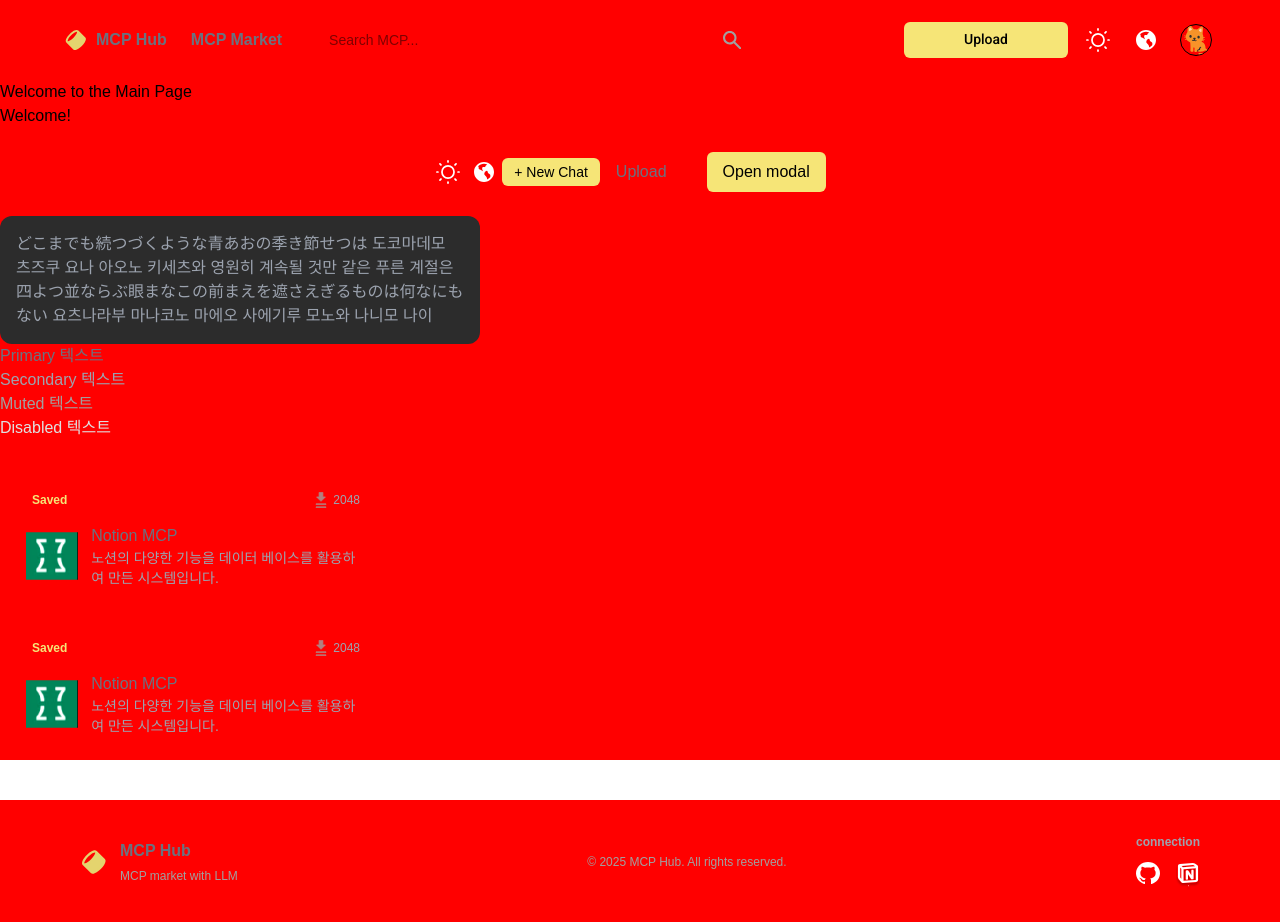
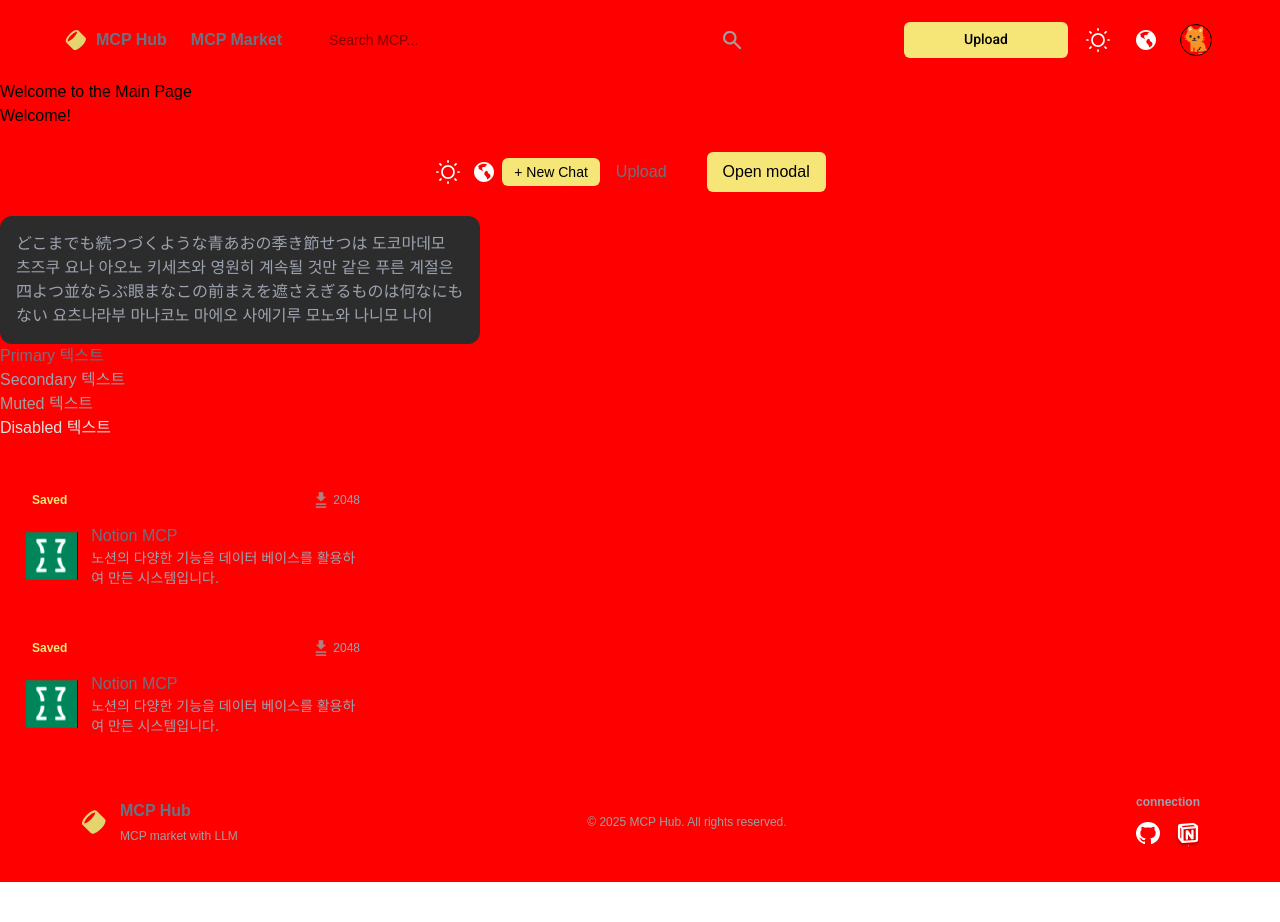
Before and after one commit to 8LOWUP/mcp-hub-FE, a Next.js app: page /en in a window 1280 px wide. After the commit the page ends 882 px from the top, so only its background shows below. Built offline with nearby package versions, Linux system fonts and the light colour scheme; a web font is replaced by a local one.

Commit message:
:recycle: refactor: 페이지 공통 래퍼 min-w-[375px] 적용

```diff
--- a/src/app/[locale]/layout.tsx
+++ b/src/app/[locale]/layout.tsx
@@ -1,4 +1,4 @@
-import "../globals.css"; // ★ 전역 스타일 추가
+import "../globals.css";
 import { NextIntlClientProvider } from "next-intl";
 import { getMessages } from "next-intl/server";
 import { ThemeProvider } from "@/contexts/theme-provider";
@@ -13,26 +13,22 @@ export default async function RootLayout({
     params: Promise<{ locale: string }>;
 }) {
     const { locale } = await params;
-
-  // 메시지 불러오기
     const messages = await getMessages();
 
     return (
         <html lang={locale} className="dark" suppressHydrationWarning>
-      <body>
+        <body className="min-h-screen flex flex-col">       {/* ✅ 전체 높이 책임 */}
         <ThemeProvider>
             <NextIntlClientProvider messages={messages}>
-              {/* 공용 헤어*/}
-              <Header/>
-              <main className={"flex flex-col min-h-screen"}>
-              { /* 페이지 컨텐츠 */ }
+                <Header />
+                <main className="flex-1 min-h-0 flex flex-col"> {/* ✅ 남은 공간 채움 */}
+                    {/* ✅ 페이지 공통 래퍼 */}
+                    <div className="min-w-[375px] bg-background text-foreground min-h-full">
                         {children}
+                    </div>
                 </main>
-              {/* 공용 푸터*/}
-              <Footer/>
-
-            {/* 포탈 위치 지정 */}
-            <div id="portal-root" ></div>
+                <Footer />
+                <div id="portal-root" />
             </NextIntlClientProvider>
         </ThemeProvider>
         </body>
```
Lines whose indentation alone changed are shown as unchanged.
